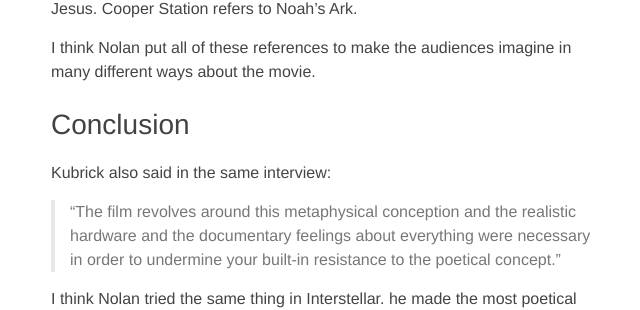
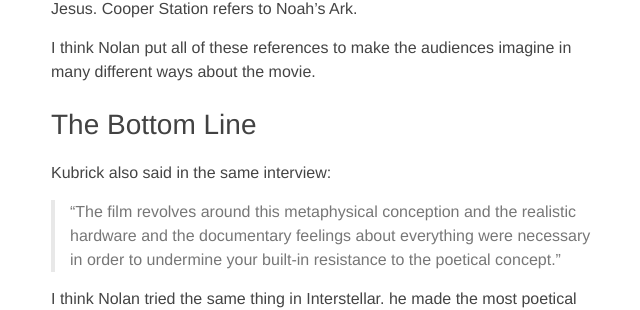
Before and after one commit to seanchoe/blog, a Jekyll site: the page built from _posts/2014-11-17-interstellar.md, in a window 1280 px wide and 900 px high, scrolled down 9100 px. Shown: the part 171-481 px from the top of the window, without its empty margins (319-959 px from the left). Built offline with Jekyll 4.4.1, drawn with Linux system fonts in a browser that asks for light colours.

Commit message:
Conclusion -> The Bottom Line

```diff
--- a/_posts/2014-11-17-interstellar.md
+++ b/_posts/2014-11-17-interstellar.md
@@ -148,7 +148,7 @@
 
 I think Nolan put all of these references to make the audiences imagine in many different ways about the movie.
 
-# Conclusion
+# The Bottom Line
 
 Kubrick also said in the same interview:
 
```
